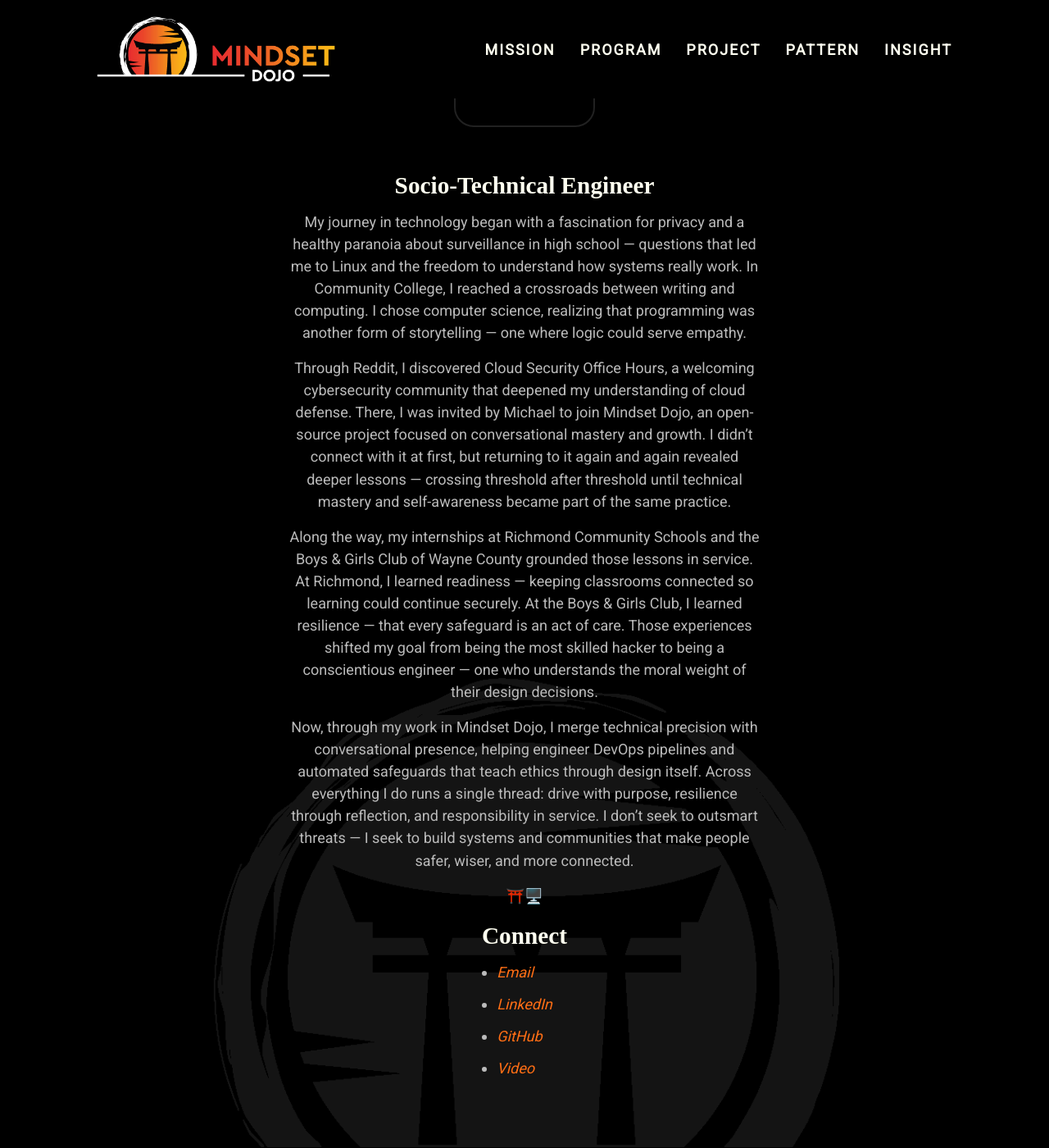
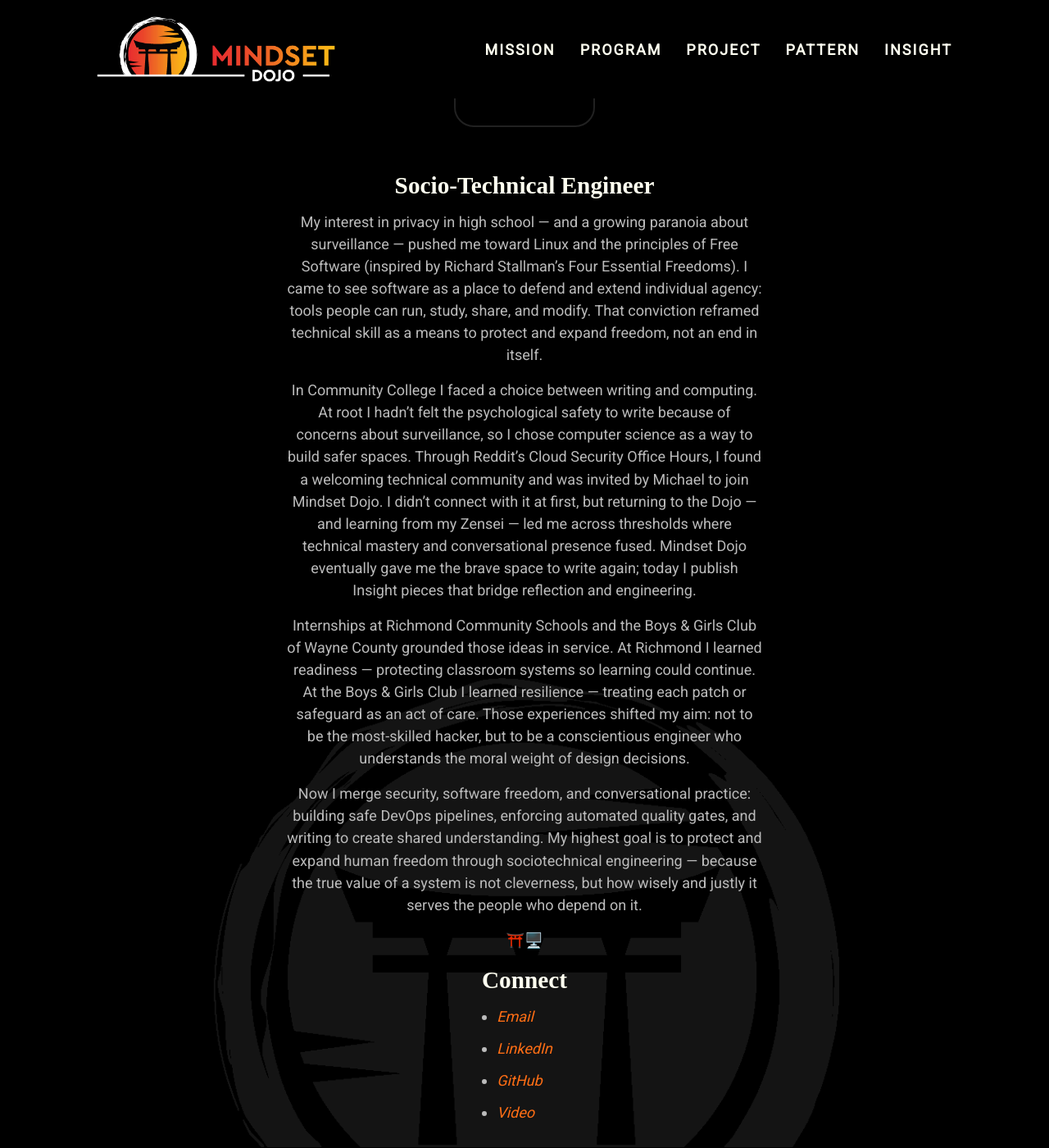
Before and after one commit to mindset-dojo/mindset-dojo.github.io, a Jekyll site: the page built from _authors/kyle-ingersoll.md, in a window 1280 px wide and 1400 px high, scrolled down 395 px. Shown: the whole window at 82% size. Built offline with Jekyll 4.4.1, drawn with Linux system fonts in a browser that asks for light colours; some web fonts are replaced.

Commit message:
refactor(kyle-ingersoll): center with root intention.

```diff
--- a/_authors/kyle-ingersoll.md
+++ b/_authors/kyle-ingersoll.md
@@ -18,13 +18,13 @@ leadership_designations:
 about: |
   ### Socio-Technical Engineer
 
-  My journey in technology began with a fascination for privacy and a healthy paranoia about surveillance in high school — questions that led me to Linux and the freedom to understand how systems really work. In Community College, I reached a crossroads between writing and computing. I chose computer science, realizing that programming was another form of storytelling — one where logic could serve empathy.
+  My interest in privacy in high school — and a growing paranoia about surveillance — pushed me toward Linux and the principles of Free Software (inspired by Richard Stallman’s Four Essential Freedoms). I came to see software as a place to defend and extend individual agency: tools people can run, study, share, and modify. That conviction reframed technical skill as a means to protect and expand freedom, not an end in itself.
 
-  Through Reddit, I discovered Cloud Security Office Hours, a welcoming cybersecurity community that deepened my understanding of cloud defense. There, I was invited by Michael to join Mindset Dojo, an open-source project focused on conversational mastery and growth. I didn’t connect with it at first, but returning to it again and again revealed deeper lessons — crossing threshold after threshold until technical mastery and self-awareness became part of the same practice.
+  In Community College I faced a choice between writing and computing. At root I hadn’t felt the psychological safety to write because of concerns about surveillance, so I chose computer science as a way to build safer spaces. Through Reddit’s Cloud Security Office Hours, I found a welcoming technical community and was invited by Michael to join Mindset Dojo. I didn’t connect with it at first, but returning to the Dojo — and learning from my Zensei — led me across thresholds where technical mastery and conversational presence fused. Mindset Dojo eventually gave me the brave space to write again; today I publish Insight pieces that bridge reflection and engineering.
 
-  Along the way, my internships at Richmond Community Schools and the Boys & Girls Club of Wayne County grounded those lessons in service. At Richmond, I learned readiness — keeping classrooms connected so learning could continue securely. At the Boys & Girls Club, I learned resilience — that every safeguard is an act of care. Those experiences shifted my goal from being the most skilled hacker to being a conscientious engineer — one who understands the moral weight of their design decisions.
+  Internships at Richmond Community Schools and the Boys & Girls Club of Wayne County grounded those ideas in service. At Richmond I learned readiness — protecting classroom systems so learning could continue. At the Boys & Girls Club I learned resilience — treating each patch or safeguard as an act of care. Those experiences shifted my aim: not to be the most-skilled hacker, but to be a conscientious engineer who understands the moral weight of design decisions.
 
-  Now, through my work in Mindset Dojo, I merge technical precision with conversational presence, helping engineer DevOps pipelines and automated safeguards that teach ethics through design itself. Across everything I do runs a single thread: drive with purpose, resilience through reflection, and responsibility in service. I don’t seek to outsmart threats — I seek to build systems and communities that make people safer, wiser, and more connected.
+  Now I merge security, software freedom, and conversational practice: building safe DevOps pipelines, enforcing automated quality gates, and writing to create shared understanding. My highest goal is to protect and expand human freedom through sociotechnical engineering — because the true value of a system is not cleverness, but how wisely and justly it serves the people who depend on it.
 
   ⛩️🖥️
 
```
